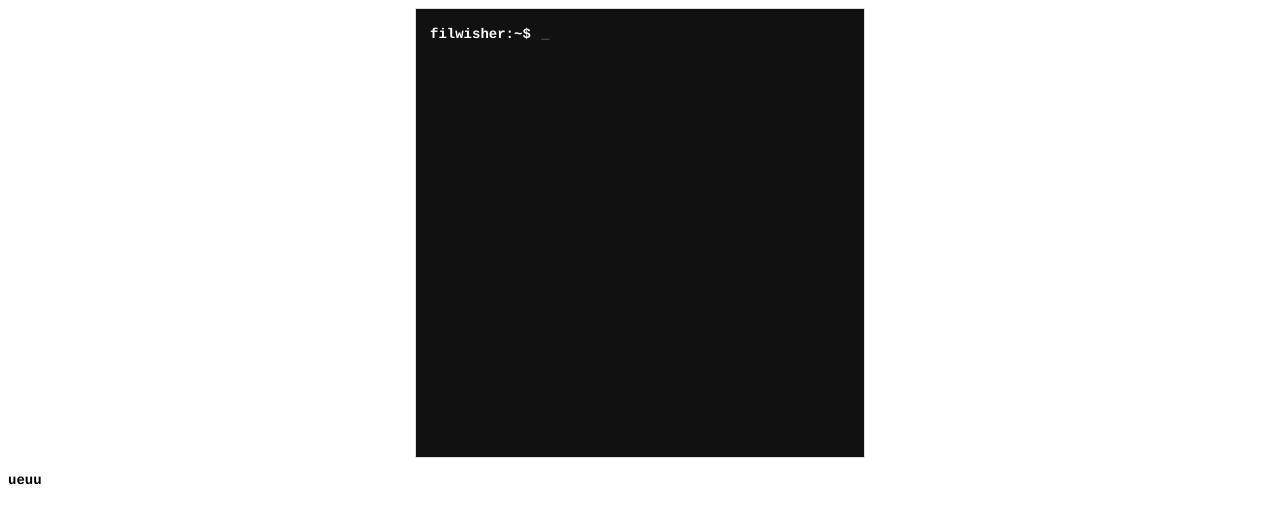
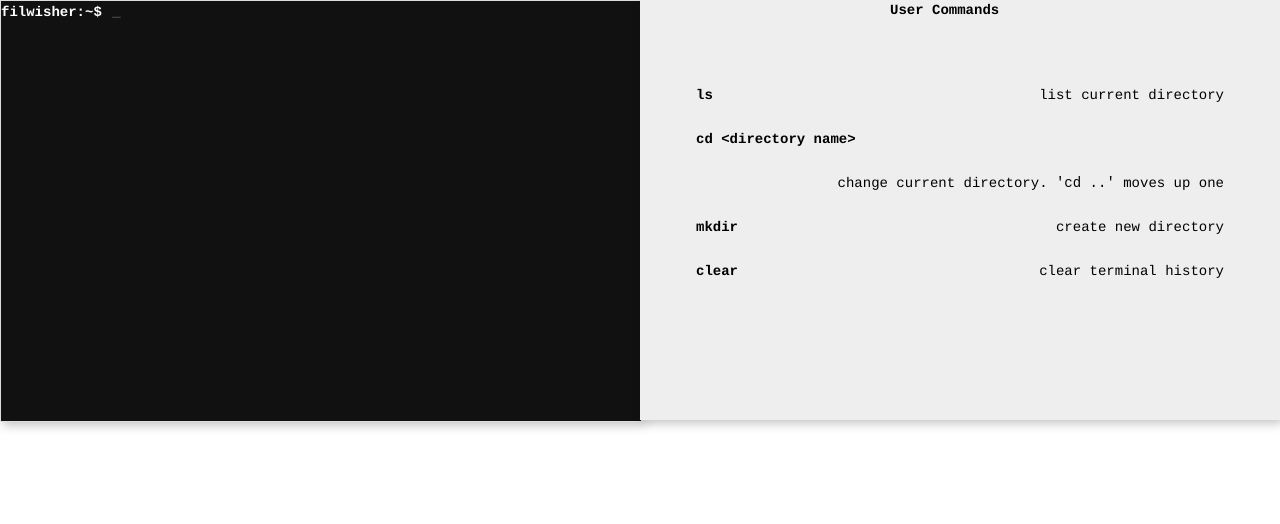
Before and after one commit to FilWisher/terminaux, a website with bundled scripts: page index.html in a window 1280 px wide. Built offline with nearby package versions, Linux system fonts and the light colour scheme.

Commit message:
add instructions

```diff
--- a/index.css
+++ b/index.css
@@ -6,13 +6,15 @@ html, body, input {
 }
 
 .terminal {
-  margin: auto;
-  padding: 1em;
   background-color: #111;
+  position: absolute;
+  top: 0;
+  left: 0;
   height: 30em;
-  width: 30em;
+  width: 50%;
   border: 1px solid #ddd;
   overflow-y: hidden;
+  box-shadow: 3px 3px 10px rgba(0, 0, 0, 0.25);
 }
 
 .flashin {
@@ -35,6 +37,45 @@ input {
   overflow-x: visible;
 }
 
+div.instructions {
+  position: absolute;
+  right: 0;
+  top: 0;
+  width: 50%;
+  height: 30em;
+  color: black;
+  background-color: #eee;
+  box-shadow: 3px 3px 10px rgba(0, 0, 0, 0.25);
+}
+
+div.instructions div.header {
+
+  height: 1em;
+  line-height: 1em;
+  width: 10em;
+  margin: 0em auto 4em;
+}
+
+div.instructions div.header p {
+  margin-top: 0.2em;
+}
+
+div.instructions div.command {
+  margin-left: 4em;
+  overflow: auto;
+}
+
+div.instructions div.command p:nth-child(1) {
+  font-weight: bold;
+  float: left;
+}
+
+div.instructions div.command p:nth-child(2) {
+  float: right;
+  font-weight: normal;
+  margin-right: 4em;
+}
+
 p#cool {
   color: black;
 }
--- a/index.html
+++ b/index.html
@@ -7,7 +7,28 @@
 </head>
 <body>
   <div class="terminal-container"></div>
+  <div class="instructions">
+    <div class="header"><p>User Commands</p></div>
+
+    <div class="command">
+      <p>ls</p>
+      <p>list current directory</p>
+    </div>
+    <div class="command">
+      <p>cd &lt;directory name&gt;</p>
+      <p>change current directory. <code>'cd ..'</code> moves up one</p>
+    </div>
+    <div class="command">
+      <p>mkdir</p>
+      <p>create new directory</p>
+    </div>
+    <div class="command">
+      <p>clear</p>
+      <p>clear terminal history</p>
+    </div>
+  </div>
   <p id="cool">ueuu</p>
+
   <script src="bundle.js"></script>
 </body>
 </html>
```
